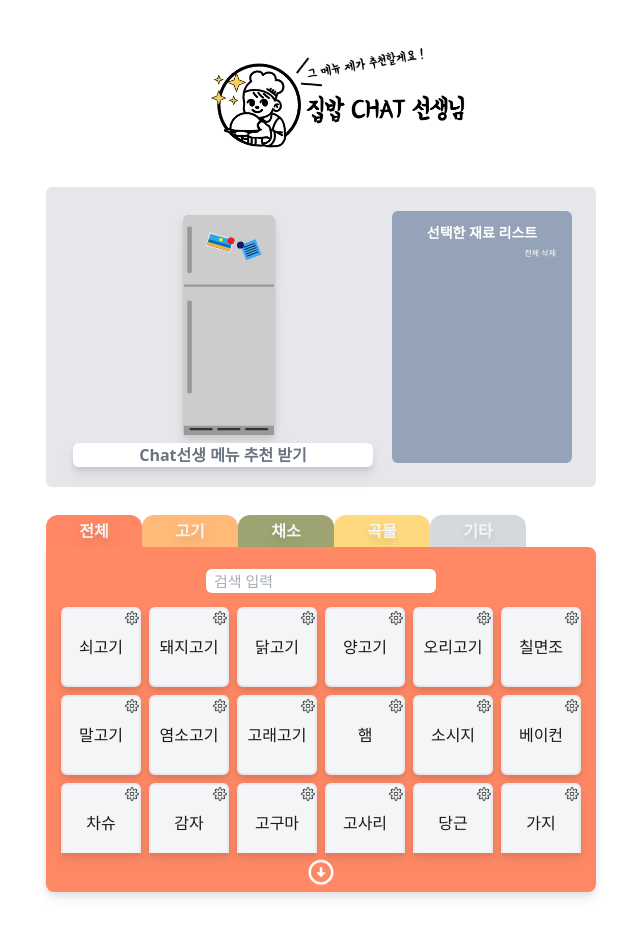
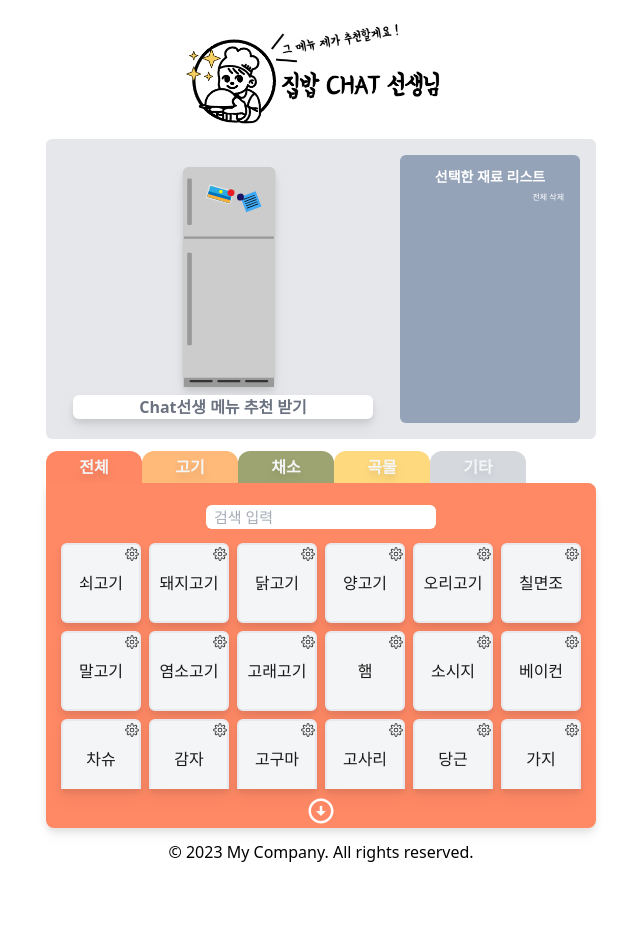
Before and after one commit to Storage-with-chatGPT/food-master-chatGPT, a Next.js app: page / in a window 1280 px wide. Shown: the top 952 px of the page, without its empty margins (319-959 px from the left). After the commit the page ends 864 px from the top, so only its background shows below. Built offline with nearby package versions, Linux system fonts and the light colour scheme.

Commit message:
[REFACTOR] DeleteConfirm Component 배경 삭제

```diff
--- a/src/components/IngredientList/index.tsx
+++ b/src/components/IngredientList/index.tsx
@@ -135,7 +135,7 @@ const IngredientList = () => {
   }, []);
 
   return (
-    <div className="my-7 w-[550px]">
+    <div className="mt-3 w-[550px]">
       <div className="flex flex-row justify-left">
         {categoryBtn.map((item, idx) => (
           <button
--- a/src/components/commons/DeleteConfirm.tsx
+++ b/src/components/commons/DeleteConfirm.tsx
@@ -17,7 +17,7 @@ function DeleteConfirm({ deleteName, setEditModeState, setIsDialogOpen }: Delete
 
   return (
     <div className="relative">
-      <div className="fixed inset-0 w-full h-full bg-gray-500 bg-opacity-75 z-50 flex items-center justify-center">
+      <div className="fixed inset-0 w-full h-full z-50 flex items-center justify-center">
         <div className="bg-white rounded-lg p-8 z-20">
           <p className="mb-1 text-center font-bold">[{deleteName}] </p>
           <p className="mb-4">재료를 삭제하시겠습니까? </p>
--- a/src/components/commons/Footer.tsx
+++ b/src/components/commons/Footer.tsx
@@ -1,6 +1,6 @@
 const Footer = () => {
   return (
-    <footer className="w-[600px] flex justify-center mt-10">
+    <footer className="flex justify-center mt-3">
       <p>&copy; {new Date().getFullYear()} My Company. All rights reserved.</p>
     </footer>
   );
--- a/src/components/commons/Header.tsx
+++ b/src/components/commons/Header.tsx
@@ -3,7 +3,7 @@ import React from 'react';
 
 const Header = () => {
   return (
-    <header className="w-[600px] flex justify-center my-8 ">
+    <header className=" flex justify-center my-2">
       <Image src="/images/logo.png" alt="logo" width={300} height={250} />
     </header>
   );
--- a/src/pages/index.tsx
+++ b/src/pages/index.tsx
@@ -1,17 +1,17 @@
+import Footer from '@/components/commons/Footer';
+import Header from '@/components/commons/Header';
 import IngredientList from '@/components/ingredientList';
 import IngredientSelect from '@/components/ingredientSelect';
-import Header from '@/components/commons/Header';
-import Footer from '@/components/commons/Footer';
 
 const Home = () => {
   return (
-    <div className="w-full h-[1050px] flex flex-col  items-center ">
-      <div className="w-[550px] h-[650px] bg-white ">
+    <div className="w-full h-full flex flex-col  items-center ">
+      <div className="w-[550px] h-full bg-white ">
         <Header />
-        <div className="bg-gray-200 w-full h-[300px] rounded-md p-4">
+        <div className="bg-gray-200 w-full h-[300px] rounded-md p-2">
           <IngredientSelect />
         </div>
-        <div className="w-[560px] h-[400px] text-center">
+        <div className="w-[560px] h-full text-center">
           <IngredientList />
         </div>
         <Footer />
```
